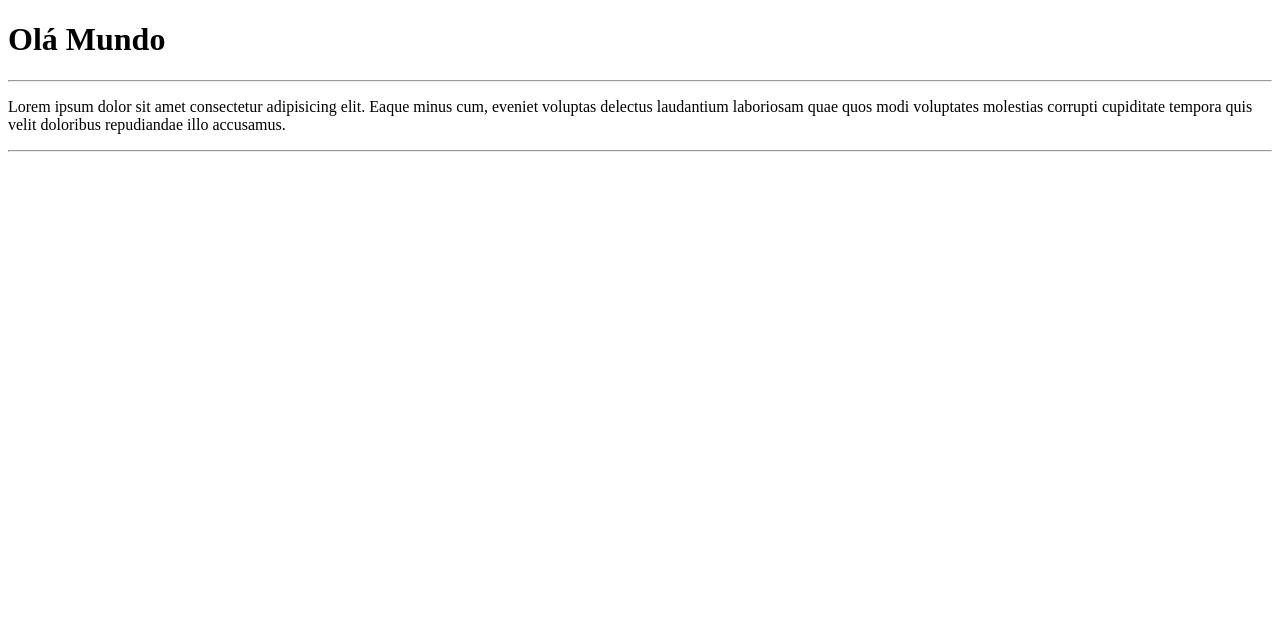
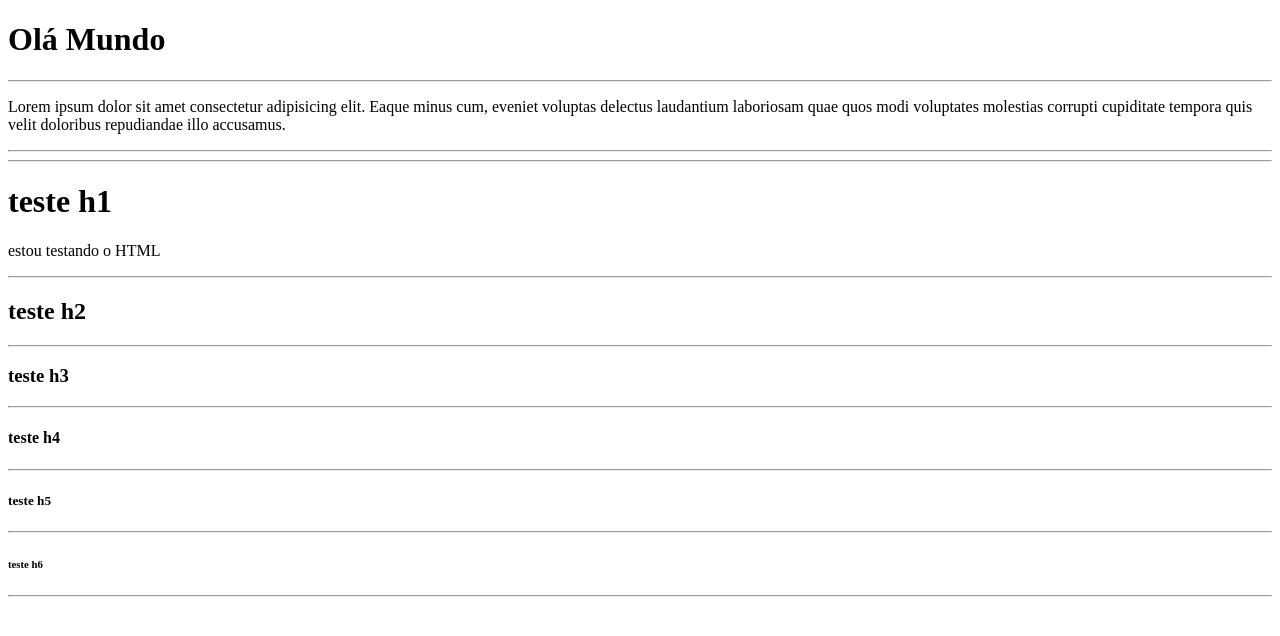
Before and after one commit to jgarcia68/Ola-Mundo, a plain HTML site: page site-exemplo/index.html in a window 1280 px wide. Drawn offline with Linux system fonts and the light colour scheme.

Commit message:
teste de tamanho de titulos

```diff
--- a/site-exemplo/index.html
+++ b/site-exemplo/index.html
@@ -11,4 +11,19 @@
     <p>Lorem ipsum dolor sit amet consectetur adipisicing elit. Eaque minus cum, eveniet voluptas delectus laudantium laboriosam quae quos modi voluptates molestias corrupti cupiditate tempora quis velit doloribus repudiandae illo accusamus.</p>
     </body>
     <hr>
+    <hr>
+   <h1>teste h1</h1>
+   <p>estou testando o HTML</p>
+   <hr>
+   <h2>teste h2</h2>
+   <hr>
+   <h3>teste h3</h3>
+   <hr>
+   <h4>teste h4</h4>
+   <hr>
+   <h5>teste h5</h5>
+   <hr>
+   <h6>teste h6</h6>
+   <hr>
+
 </html>
```
